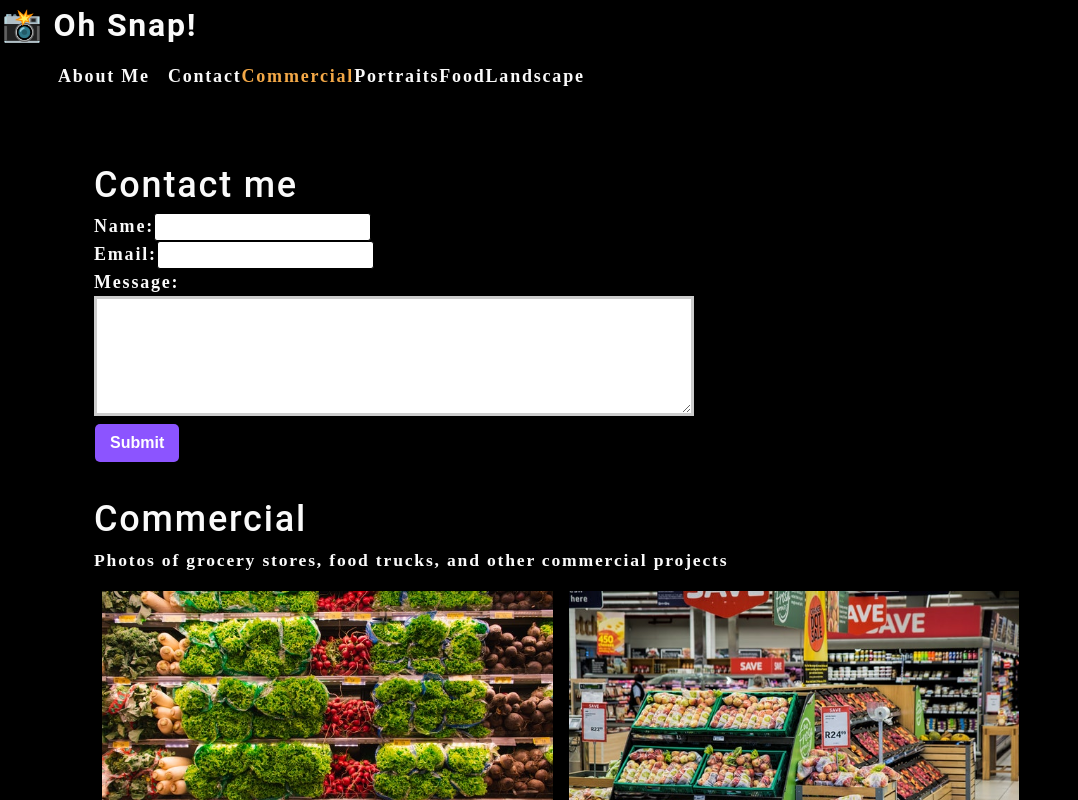
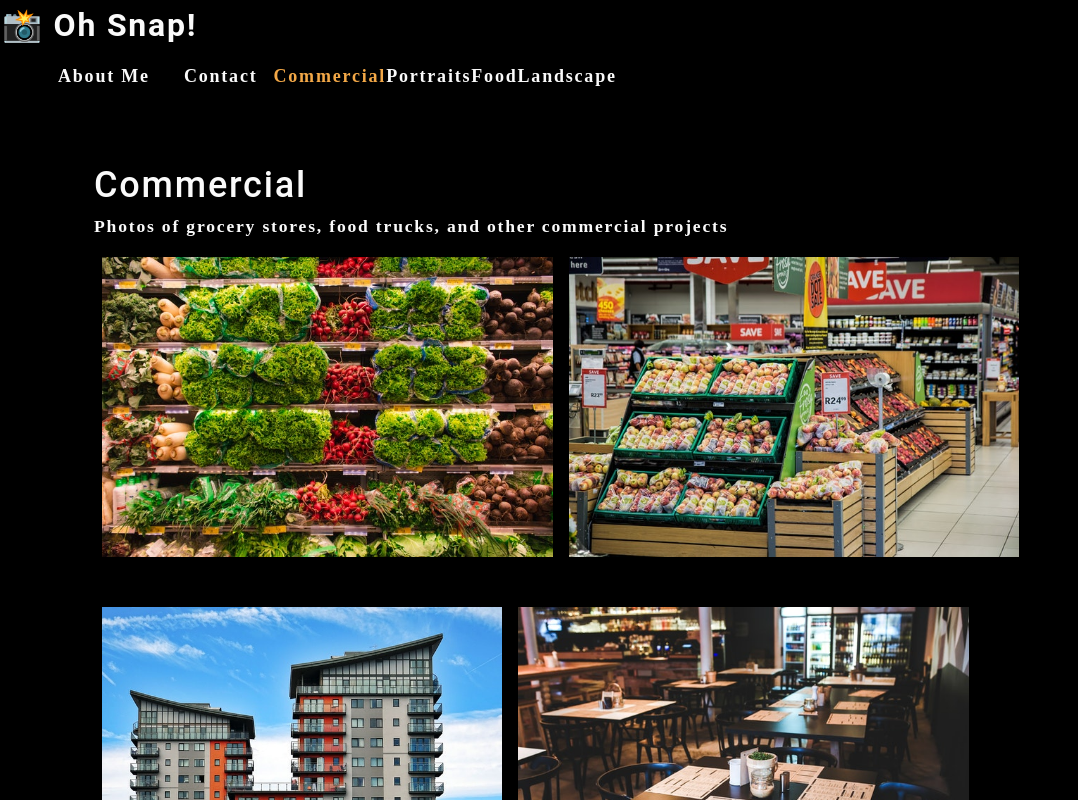
Before and after one commit to nickless192/photo-port, a React (Create React App) app: page / in a window 1280 px wide. Shown: the top 800 px of the page, without its empty margins (0-1078 px from the left). Built offline with nearby package versions, Linux system fonts and the light colour scheme; the HTML template or start-up script is replaced by a standard one.

Commit message:
added conditional rendering

```diff
--- a/src/App.js
+++ b/src/App.js
@@ -7,6 +7,7 @@
 import ContactForm from './components/Contact';
 
 function App() {
+  const [contactSelected, setContactSelected] = useState(false);
   const [categories] = useState([
     {
       name: "commercial",
@@ -27,13 +28,18 @@
         categories={categories}
         setCurrentCategory={setCurrentCategory}
         currentCategory={currentCategory}
+        contactSelected={contactSelected}
+        setContactSelected = {setContactSelected}
       ></Nav>
       <main>
-        <div>
+        {!contactSelected ? (
+          <>
+            <Gallery currentCategory={currentCategory}></Gallery>
+            <About />
+          </>
+        ) : (
           <ContactForm />
-          <Gallery currentCategory={currentCategory}></Gallery>
-          <About />
-        </div>
+        )}
       </main>
     </div>
   );
--- a/src/components/Contact/index.js
+++ b/src/components/Contact/index.js
@@ -37,15 +37,15 @@
             <form id="contact-form" onSubmit={handleSubmit}>
                 <div>
                     <label htmlFor="name">Name:</label>
-                    <input type="text" name="name" defaultValue={name} onChange={handleChange}/>
+                    <input type="text" name="name" defaultValue={name} onBlur={handleChange}/>
                 </div>
                 <div>
                     <label htmlFor="email">Email:</label>
-                    <input type="email" name="email" defaultValue={email} onChange={handleChange} />
+                    <input type="email" name="email" defaultValue={email} onBlur={handleChange} />
                 </div>
                 <div>
                     <label htmlFor="message">Message:</label>
-                    <textarea name="message" rows="5" defaultValue={message} onChange={handleChange}/>
+                    <textarea name="message" rows="5" defaultValue={message} onBlur={handleChange}/>
                 </div>
                 {errorMessage && (
                     <div>
--- a/src/components/Nav/index.js
+++ b/src/components/Nav/index.js
@@ -5,7 +5,9 @@
     const {
         categories = [],
         setCurrentCategory,
-        currentCategory
+        currentCategory,
+        contactSelected,
+        setContactSelected
     } = props;
     useEffect(() => {
         document.title = capitalizeFirstLetter(currentCategory.name);
@@ -21,21 +23,24 @@
             <nav>
                 <ul className='flex-row'>
                     <li className='mx-2'>
-                        <a data-testid="about" href='#about'>
+                        <a data-testid="about" href='#about' onClick={() => setContactSelected(false)}>
                             About Me
                         </a>
                     </li>
-                    <li>
-                        <span>Contact</span>
+                    <li className={`mx-2 ${contactSelected && 'navActive'}`}>
+                        <span onClick={() => setContactSelected(true)}>Contact</span>
                     </li>
                     {categories.map((category) => (
                         <li
                             className={`mx-1' ${
-                                currentCategory.name === category.name && 'navActive'
+                                currentCategory.name === category.name && !contactSelected && 'navActive'
                             }`}
                             key={category.name}
                         >
-                            <span onClick={() => setCurrentCategory(category)}>
+                            <span onClick={() => {
+                                setCurrentCategory(category);
+                                setContactSelected(false);
+                                }}>
                                 {capitalizeFirstLetter(category.name)}
                             </span>
                         </li>
```
